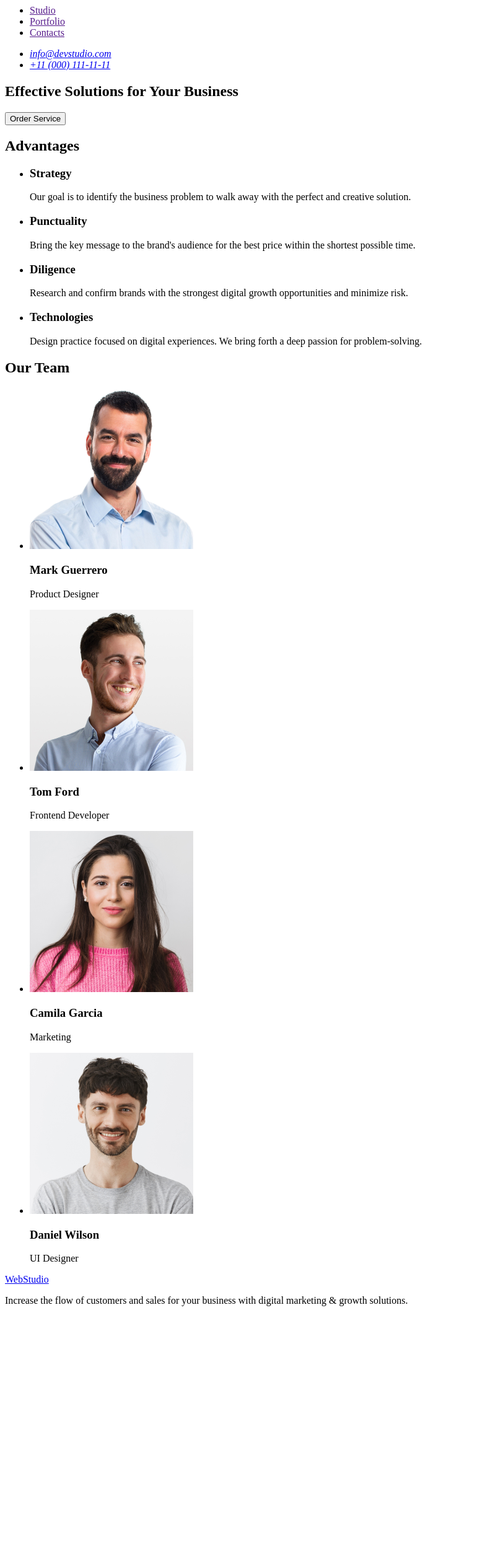
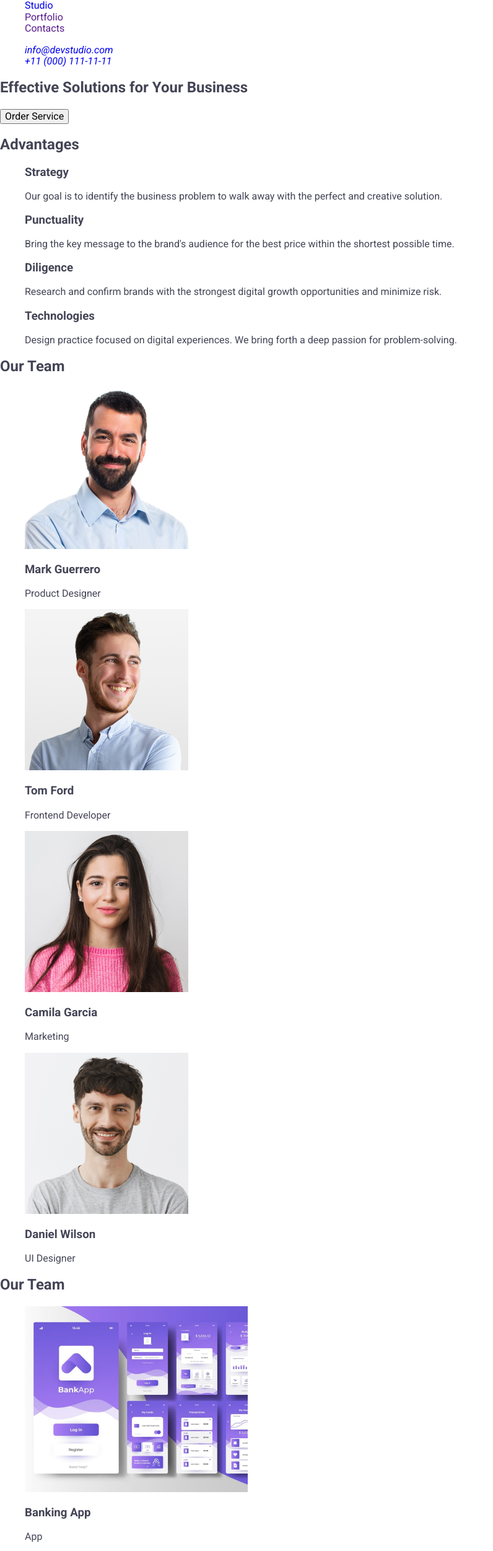
Before and after one commit to Yuliia2006/goit-markup-hw-02, a plain HTML site: page index.html in a window 1280 px wide. Shown: the part 34-2537 px from the top of the page at 62% size, without its empty margins (0-796 px from the left). Before the commit the page ends 2158 px from the top, so only its background shows below. Drawn offline with nearby package versions, Linux system fonts and the light colour scheme.

Commit message:
formating img and add index.html

```diff
--- a/css/styles.css
+++ b/css/styles.css
@@ -0,0 +1,16 @@
+/* font-family: 'Raleway', serif;
+font-family: 'Roboto', serif; */
+
+body {
+  font-family: 'Roboto', serif;
+  color: #434455;
+  background-color: #fff;
+}
+ul,
+ol {
+  list-style-type: none;
+}
+
+a {
+  text-decoration: none;
+}
--- a/index.html
+++ b/index.html
@@ -4,62 +4,91 @@
     <meta charset="UTF-8" />
     <meta name="viewport" content="width=device-width, initial-scale=1.0" />
     <title>WebStudio</title>
+
+    <link
+      rel="stylesheet"
+      href="https://cdnjs.cloudflare.com/ajax/libs/modern-normalize/3.0.1/modern-normalize.min.css"
+      integrity="sha512-q6WgHqiHlKyOqslT/lgBgodhd03Wp4BEqKeW6nNtlOY4quzyG3VoQKFrieaCeSnuVseNKRGpGeDU3qPmabCANg=="
+      crossorigin="anonymous"
+      referrerpolicy="no-referrer"
+    />
+
+    <link rel="preconnect" href="https://fonts.googleapis.com" />
+    <link rel="preconnect" href="https://fonts.gstatic.com" crossorigin />
+    <link
+      href="https://fonts.googleapis.com/css2?family=Raleway:wght@700&family=Roboto:ital,wght@0,100..900;1,100..900&display=swap"
+      rel="stylesheet"
+    />
+
+    <link rel="stylesheet" href="./css/styles.css" />
   </head>
   <body>
-    <header>
-      <nav>
-        <a href="./index.html">WebStudio</a>
-        <ul>
-          <li><a href="">Studio</a></li>
-          <li><a href="">Portfolio</a></li>
-          <li><a href="">Contacts</a></li>
+    <header class="page-header">
+      <nav class="header-nav">
+        <a class="logo" href="./index.html"
+          >Web<span class="logo-part">Studio</span></a
+        >
+        <ul class="nav-list">
+          <li class="nav-item">
+            <a class="nav-link" href="./index.html">Studio</a>
+          </li>
+          <li class="nav-item"><a class="nav-link" href="">Portfolio</a></li>
+          <li class="nav-item"><a class="nav-link" href="">Contacts</a></li>
         </ul>
       </nav>
 
-      <address>
-        <ul>
-          <li><a href="mailto:info@devstudio.com">info@devstudio.com</a></li>
-          <li><a href="tel:+110001111111">+11 (000) 111-11-11</a></li>
+      <address class="contacts">
+        <ul class="contacts-list">
+          <li class="contacts-item">
+            <a class="contacts-link" href="mailto:info@devstudio.com"
+              >info@devstudio.com</a
+            >
+          </li>
+          <li class="contacts-item">
+            <a class="contacts-link" href="tel:+110001111111"
+              >+11 (000) 111-11-11</a
+            >
+          </li>
         </ul>
       </address>
     </header>
 
     <!-- Main content -->
     <main>
-      <!-- Section1 -->
-      <section>
-        <h1>Effective Solutions for Your Business</h1>
-        <button type="button">Order Service</button>
+      <!-- Section Hero -->
+      <section class="hero">
+        <h1 class="hero-title">Effective Solutions for Your Business</h1>
+        <button class="hero-btn" type="button">Order Service</button>
       </section>
 
-      <!-- Section2 -->
+      <!-- Section Benefits -->
       <section>
-        <h2>Advantages</h2>
-        <ul>
-          <li>
-            <h3>Strategy</h3>
-            <p>
+        <h2 class="benefits-title">Advantages</h2>
+        <ul class="benefits-list">
+          <li class="benefits-item">
+            <h3 class="benefits-subtitle">Strategy</h3>
+            <p class="benefits-paragraf">
               Our goal is to identify the business problem to walk away with the
               perfect and creative solution.
             </p>
           </li>
-          <li>
-            <h3>Punctuality</h3>
-            <p>
+          <li class="benefits-item">
+            <h3 class="benefits-subtitle">Punctuality</h3>
+            <p class="benefits-paragraf">
               Bring the key message to the brand's audience for the best price
               within the shortest possible time.
             </p>
           </li>
-          <li>
-            <h3>Diligence</h3>
-            <p>
+          <li class="benefits-item">
+            <h3 class="benefits-subtitle">Diligence</h3>
+            <p class="benefits-paragraf">
               Research and confirm brands with the strongest digital growth
               opportunities and minimize risk.
             </p>
           </li>
-          <li>
-            <h3>Technologies</h3>
-            <p>
+          <li class="benefits-item">
+            <h3 class="benefits-subtitle">Technologies</h3>
+            <p class="benefits-paragraf">
               Design practice focused on digital experiences. We bring forth a
               deep passion for problem-solving.
             </p>
@@ -67,45 +96,126 @@
         </ul>
       </section>
 
-      <!-- Section3 -->
-      <section>
-        <h2>Our Team</h2>
-        <ul>
-          <li>
+      <!-- Section Our Team -->
+      <section class="our-team">
+        <h2 class="our-team-title">Our Team</h2>
+        <ul class="our-team-list">
+          <li class="our-team-item">
             <img
+              class="our-team-img"
               src="./images/img1.jpg"
               alt="photo Mark Guerrero"
               width="264"
             />
-            <h3>Mark Guerrero</h3>
-            <p>Product Designer</p>
+            <h3 class="our-team-subtitle">Mark Guerrero</h3>
+            <p class="our-team-paragraf">Product Designer</p>
           </li>
-          <li>
-            <img src="./images/img2.jpg" alt="photo Tom Ford" width="264" />
-            <h3>Tom Ford</h3>
-            <p>Frontend Developer</p>
+          <li class="our-team-item">
+            <img
+              class="our-team-img"
+              src="./images/img2.jpg"
+              alt="photo Tom Ford"
+              width="264"
+            />
+            <h3 class="our-team-subtitle">Tom Ford</h3>
+            <p class="our-team-paragraf">Frontend Developer</p>
           </li>
-          <li>
+          <li class="our-team-item">
             <img
+              class="our-team-img"
               src="./images/img3.jpg"
               alt="photo Camila Garcia"
               width="264"
             />
-            <h3>Camila Garcia</h3>
-            <p>Marketing</p>
+            <h3 class="our-team-subtitle">Camila Garcia</h3>
+            <p class="our-team-paragraf">Marketing</p>
           </li>
-          <li>
+          <li class="our-team-item">
             <img
+              class="our-team-img"
               src="./images/img4.jpg"
               alt="photo Daniel Wilson"
               width="264"
             />
-            <h3>Daniel Wilson</h3>
-            <p>UI Designer</p>
+            <h3 class="our-team-subtitle">Daniel Wilson</h3>
+            <p class="our-team-paragraf">UI Designer</p>
           </li>
         </ul>
       </section>
     </main>
+
+    <!-- Section Our Portfolio -->
+    <section class="portfolio">
+      <h2 class="portfolio-title">Our Team</h2>
+      <ul class="portfolio-list">
+        <li class="portfolio-item">
+          <img
+            class="portfolio-img"
+            src="./images/portfolio/img-5.jpg"
+            alt="BankApp"
+            width="360"
+            height="300"
+          />
+          <h3 class="portfolio-subtitle">Banking App</h3>
+          <p class="portfolio-paragraf">App</p>
+        </li>
+        <li class="portfolio-item">
+          <img
+            class="portfolio-img"
+            src="./images/portfolio/img-4.jpg"
+            alt="scan QR code"
+            width="360"
+            height="300"
+          />
+          <h3 class="portfolio-subtitle">Cashless Payment</h3>
+          <p class="portfolio-paragraf">Marketing</p>
+        </li>
+        <li class="portfolio-item">
+          <img
+            class="portfolio-img"
+            src="./images/portfolio/img-3.jpg"
+            alt="laptom and smartphone"
+            width="360"
+            height="300"
+          />
+          <h3 class="portfolio-subtitle">Meditation App</h3>
+          <p class="portfolio-paragraf">App</p>
+        </li>
+        <li class="portfolio-item">
+          <img
+            class="portfolio-img"
+            src="./images/portfolio/img-2.jpg"
+            alt="car dashboard and smartphone"
+            width="360"
+            height="300"
+          />
+          <h3 class="portfolio-subtitle">Taxi Service</h3>
+          <p class="portfolio-paragraf">Marketing</p>
+        </li>
+        <li class="portfolio-item">
+          <img
+            class="portfolio-img"
+            src="./images/portfolio/img-1.jpg"
+            alt="phone screen whole and in four parts"
+            width="360"
+            height="300"
+          />
+          <h3 class="portfolio-subtitle">Screen Illustrations</h3>
+          <p class="portfolio-paragraf">Design</p>
+        </li>
+        <li class="portfolio-item">
+          <img
+            class="portfolio-img"
+            src="./images/portfolio/img.jpg"
+            alt="smiling girl in headphones"
+            width="360"
+            height="300"
+          />
+          <h3 class="portfolio-subtitle">Online Courses</h3>
+          <p class="portfolio-paragraf">Marketing</p>
+        </li>
+      </ul>
+    </section>
 
     <!-- Footer content -->
     <footer>
```
Also changed, not shown: images/portfolio/img-1.jpg (added), images/portfolio/img-2.jpg (added), images/portfolio/img-3.jpg (added), images/portfolio/img-4.jpg (added), images/portfolio/img-5.jpg (added), images/portfolio/img.jpg (added).
